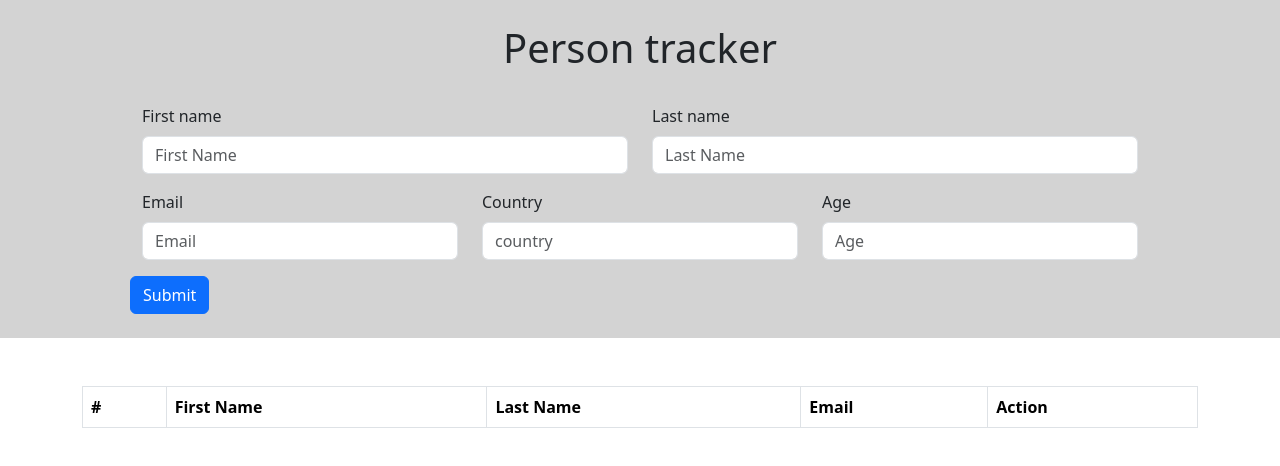
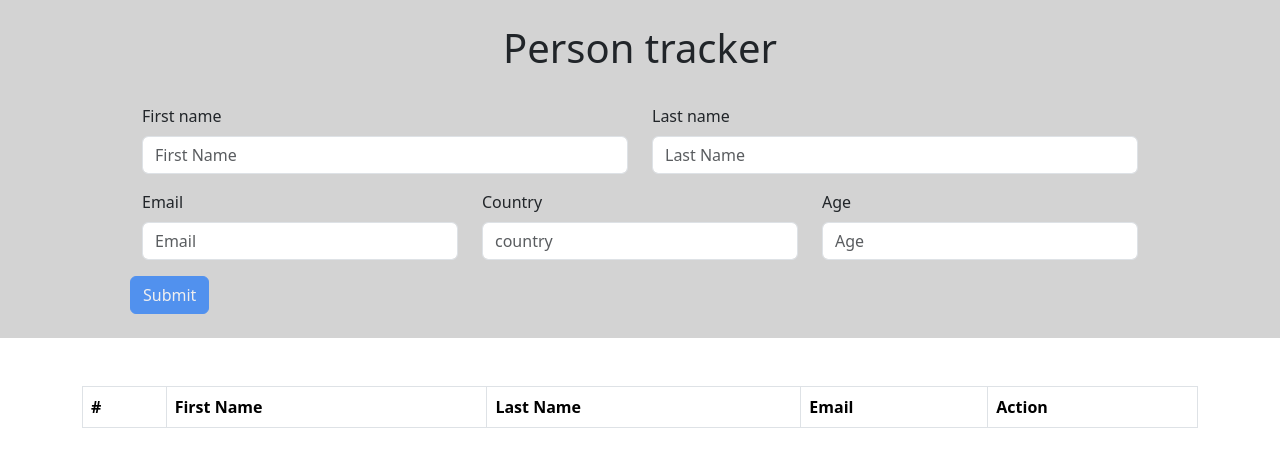
Before and after one commit to pcasano/persons-tracker, an Angular app: page / in a window 1280 px wide. Shown: the top 466 px of the page. Built offline with nearby package versions, Linux system fonts and the light colour scheme.

Commit message:
validators for formular added

```diff
--- a/src/app/edit/edit.component.html
+++ b/src/app/edit/edit.component.html
@@ -17,7 +17,8 @@
                 <input type="text" class="form-control" formControlName="email" placeholder="Email">
               </div>
         </div>
-
+        <br>
+        <br>
         <div class="row">
             <button type="submit" class="btn btn-primary col mx-5">Save</button>
             <button type="button"  class="btn btn-primary col mx-5" (click)="onGoBack()">Go Back</button>
--- a/src/app/formular/formular.component.html
+++ b/src/app/formular/formular.component.html
@@ -6,11 +6,13 @@
         <div class="row mx-5">
             <div class="mb-3 col">
                 <label for="" class="form-label">First name</label>
-                <input type="text" class="form-control" formControlName="firstName" placeholder="First Name" required>
+                <input type="text" class="form-control" formControlName="firstName" placeholder="First Name">
+                <span style="color: red;"  *ngIf="userForm.get('firstName')?.invalid && userForm.get('firstName')?.touched">First name field is required</span>
               </div>
               <div class="mb-3 col">
                 <label for="" class="form-label">Last name</label>
                 <input type="text" class="form-control" formControlName="lastName" placeholder="Last Name">
+                <span style="color: red;"  *ngIf="userForm.get('lastName')?.invalid && userForm.get('lastName')?.touched">Last name field is required</span>
               </div>
         </div>
         <div class="row mx-5">
@@ -28,7 +30,7 @@
               </div>
         </div>
         <div>
-            <button type="submit" class="btn btn-primary mx-5">Submit</button>
+            <button [disabled]="userForm.invalid" type="submit" class="btn btn-primary mx-5">Submit</button>
             <br>
             <br>
         </div>
--- a/src/app/formular/formular.component.ts
+++ b/src/app/formular/formular.component.ts
@@ -1,5 +1,5 @@
 import { Component, EventEmitter, Output } from '@angular/core';
-import { FormControl, FormGroup } from '@angular/forms';
+import { FormControl, FormGroup, Validators } from '@angular/forms';
 import { Person } from '../app.person';
 import { PersonService } from '../person.service';
 
@@ -17,8 +17,8 @@ export class FormularComponent {
   persons: Person[] = [];
 
   userForm: FormGroup = new FormGroup({
-    firstName: new FormControl(''),
-    lastName: new FormControl(''),
+    firstName: new FormControl('', [Validators.required]),
+    lastName: new FormControl('', [Validators.required]),
     email: new FormControl(''),
     country: new FormControl(''),
     age: new FormControl('')
```
